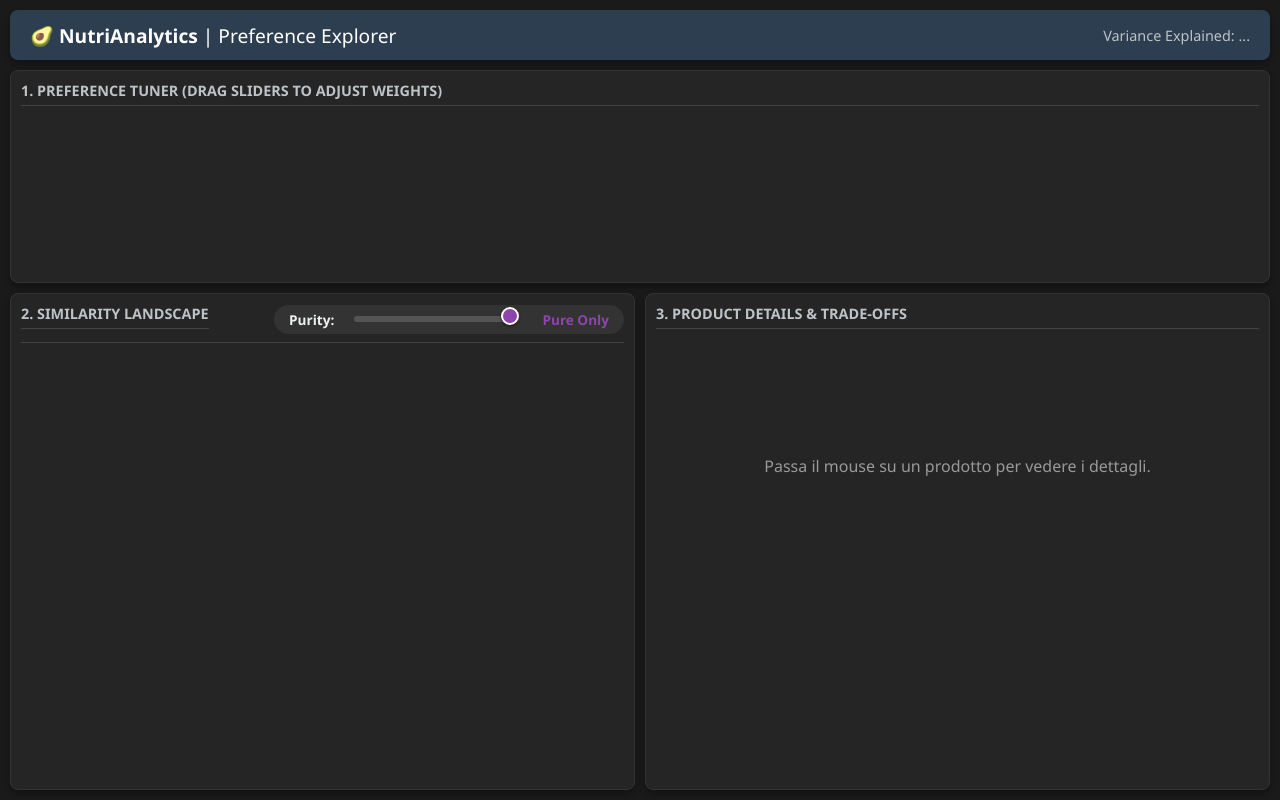
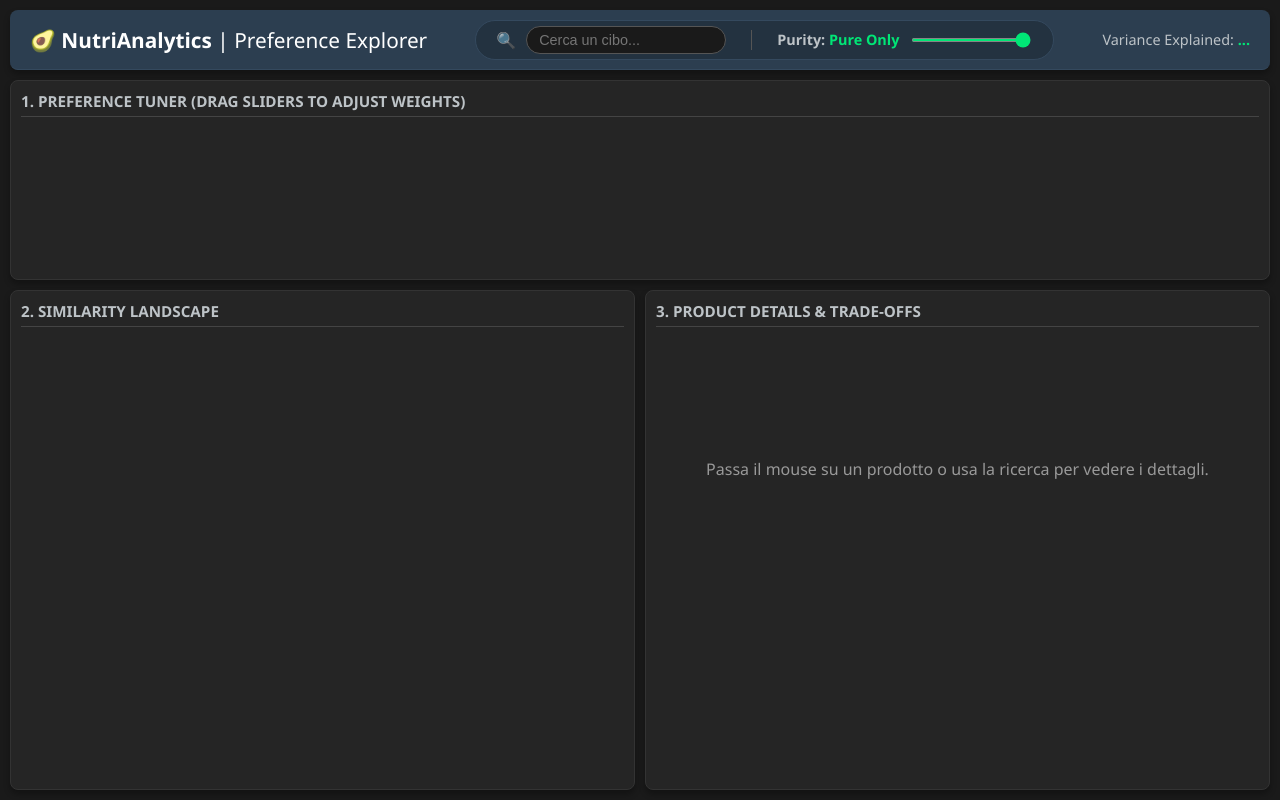
Before and after one commit to lpizzi13/VisualFood, a plain HTML site: page frontend/index.html in a window 1280 px wide. Drawn offline with nearby package versions, Linux system fonts and the light colour scheme; no server answers.

Commit message:
added food search bar, moved purity slider in the header.

```diff
--- a/frontend/index.html
+++ b/frontend/index.html
@@ -11,36 +11,49 @@
     <div id="app-container">
 
         <header>
+            <div class="header-left">
                 <h1>🥑 NutriAnalytics <span style="font-weight:300">| Preference Explorer</span></h1>
+            </div>
+
+            <div class="header-controls">
+
+                <div class="control-group search-group">
+                    <span class="search-icon">🔍</span>
+                    <input type="text" id="product-search" placeholder="Cerca un cibo..." list="food-list">
+                    <datalist id="food-list"></datalist>
+                </div>
+
+                <div class="sep"></div>
+
+                <div class="control-group slider-group">
+                    <label for="dominance-slider">Purity: <span id="dominance-val">Pure Only</span></label>
+                    <input type="range" id="dominance-slider" min="0.3" max="1" step="0.1" value="1">
+                </div>
+            </div>
+
+            <div class="header-right">
                 <div class="stats" id="variance-info">Variance Explained: <span>...</span></div>
+            </div>
         </header>
 
         <div id="parallel-container" class="panel">
             <h2>1. Preference Tuner (Drag sliders to adjust weights)</h2>
             <div id="parallel-chart" class="chart-wrapper"></div>
-            <div id="parallel-legend"></div>
         </div>
 
         <div id="scatter-container" class="panel">
-            <div id="scatter-header">
             <h2>2. Similarity Landscape</h2>
-
-                <div id="scatter-controls">
-                    <label for="dominance-slider">Purity:</label>
-                    <input type="range" id="dominance-slider" min="0.3" max="1.0" step="0.1" value="1.0">
-                    <span id="dominance-val">Pure Only</span>
-                </div>
-            </div>
-
             <div id="scatter-chart" class="chart-wrapper"></div>
         </div>
 
         <div id="detail-container" class="panel">
             <h2>3. Product Details & Trade-offs</h2>
+            <div id="details-container">
                 <div id="detail-content">
                     <p style="color:#999; text-align:center; margin-top:20%">
-                    Passa il mouse su un prodotto per vedere i dettagli.
+                        Passa il mouse su un prodotto o usa la ricerca per vedere i dettagli.
                     </p>
+                </div>
             </div>
         </div>
 
--- a/frontend/style.css
+++ b/frontend/style.css
@@ -1,11 +1,12 @@
 :root {
     /* --- PALETTE DARK MODE --- */
-    --bg-color: #1a1a1a;       /* Sfondo pagina: Grigio quasi nero */
-    --panel-bg: #252525;       /* Sfondo pannelli: Grigio scuro */
-    --header-bg: #2c3e50;      /* Header: Blu notte */
-    --accent: #3498db;         /* Accento: Azzurro */
-    --text-main: #ecf0f1;      /* Testo: Bianco sporco (riposante) */
-    --border-color: #333;      /* Bordi sottili */
+    --bg-color: #1a1a1a;       /* Sfondo pagina */
+    --panel-bg: #252525;       /* Sfondo pannelli */
+    --header-bg: #2c3e50;      /* Header */
+    --accent: #3498db;         /* Accento blu */
+    --green-accent: #00e676;   /* Accento verde (Purity/Search) */
+    --text-main: #ecf0f1;      /* Testo principale */
+    --border-color: #333;      /* Bordi */
     --border-radius: 8px;
 }
 
@@ -22,31 +23,116 @@ body, html {
     overflow: hidden;
 }
 
-/* Layout a Griglia */
+/* --- LAYOUT GRID --- */
 #app-container {
     display: grid;
     height: 100vh;
-    grid-template-rows: 50px 0.6fr 1.4fr;
+    /* Header (60px) | Parallel (40%) | Scatter/Details (Resto) */
+    grid-template-rows: 60px 0.4fr 1fr;
     grid-template-columns: 1fr 1fr;
     gap: 10px;
     padding: 10px;
 }
 
+/* --- HEADER & TOOLBAR LAYOUT --- */
 header {
     grid-column: 1 / -1;
     background-color: var(--header-bg);
     color: white;
     display: flex;
     align-items: center;
-    justify-content: space-between;
+    justify-content: space-between; /* Titolo a sx, Controlli centro, Stats dx */
     padding: 0 20px;
     border-radius: var(--border-radius);
-    box-shadow: 0 4px 6px rgba(0,0,0,0.3); /* Ombra più forte per il dark mode */
+    box-shadow: 0 4px 6px rgba(0,0,0,0.3);
+    border-bottom: 1px solid #34495e;
 }
 
-header h1 { margin: 0; font-size: 1.2rem; }
-header .stats { font-size: 0.9rem; color: #bdc3c7; }
+/* 1. Titolo */
+.header-left h1 {
+    margin: 0;
+    font-size: 1.3rem;
+    white-space: nowrap;
+}
 
+/* 2. Controlli Centrali */
+.header-controls {
+    display: flex;
+    align-items: center;
+    gap: 25px; /* Spazio tra Search e Slider */
+    background: rgba(0,0,0,0.2); /* Leggero sfondo per raggrupparli */
+    padding: 5px 20px;
+    border-radius: 30px;
+    border: 1px solid #34495e;
+}
+
+.control-group {
+    display: flex;
+    align-items: center;
+    gap: 10px;
+}
+
+/* Stile Input Ricerca */
+#product-search {
+    background: #1a1a1a;
+    border: 1px solid #555;
+    color: #fff;
+    padding: 5px 12px;
+    border-radius: 15px;
+    font-size: 0.9rem;
+    width: 200px;
+    outline: none;
+    transition: all 0.2s ease;
+}
+
+#product-search:focus {
+    border-color: var(--green-accent);
+    width: 240px; /* Si allarga al focus */
+    box-shadow: 0 0 5px rgba(0, 230, 118, 0.3);
+}
+
+.search-icon { font-size: 1rem; opacity: 0.7; }
+
+/* Separatore verticale */
+.sep {
+    width: 1px;
+    height: 20px;
+    background-color: #555;
+}
+
+/* Slider Purity nell'Header */
+.slider-group label {
+    font-size: 0.9rem;
+    color: #bdc3c7;
+    font-weight: 600;
+    white-space: nowrap;
+}
+
+#dominance-val {
+    color: var(--green-accent);
+    font-weight: bold;
+    min-width: 40px;
+    display: inline-block;
+}
+
+#dominance-slider {
+    width: 120px;
+    cursor: pointer;
+    accent-color: var(--green-accent);
+    height: 4px;
+    margin-bottom: 2px;
+}
+
+/* 3. Statistiche */
+.stats {
+    font-size: 0.9rem;
+    color: #bdc3c7;
+    font-weight: 500;
+}
+.stats span { color: var(--green-accent); font-weight: bold; }
+
+
+/* --- PANNELLI --- */
 .panel {
     background: var(--panel-bg);
     border-radius: var(--border-radius);
@@ -56,20 +142,20 @@ header .stats { font-size: 0.9rem; color: #bdc3c7; }
     overflow: hidden;
     position: relative;
     box-shadow: 0 4px 6px rgba(0,0,0,0.3);
-    border: 1px solid var(--border-color); /* Bordo sottile per definizione */
+    border: 1px solid var(--border-color);
 }
 
 .panel h2 {
-    margin: 0 0 5px 0;
-    font-size: 0.9rem;
-    color: #bdc3c7; /* Titoli grigio chiaro */
+    margin: 0 0 10px 0;
+    font-size: 0.95rem;
+    color: #bdc3c7;
     text-transform: uppercase;
-    border-bottom: 1px solid #444; /* Linea separatrice più scura */
+    border-bottom: 1px solid #444;
     padding-bottom: 5px;
     flex-shrink: 0;
 }
 
-/* Contenitori per i grafici */
+/* --- GRAFICI --- */
 .chart-wrapper {
     flex-grow: 1;
     width: 100%;
@@ -78,153 +164,46 @@ header .stats { font-size: 0.9rem; color: #bdc3c7; }
     min-height: 0;
 }
 
-/* --- FIX FONDAMENTALE PER GRAFICI D3 IN DARK MODE --- */
-/* Rende bianchi gli assi e le linee che di default sono neri */
-.domain, .tick line {
-    stroke: #7f8c8d !important;
-}
-.tick text {
-    fill: #bdc3c7 !important;
-}
-
-/* Posizionamento Griglia */
 #parallel-container { grid-column: 1 / -1; grid-row: 2 / 3; }
 #scatter-container { grid-column: 1 / 2; grid-row: 3 / 4; }
 #detail-container { grid-column: 2 / 3; grid-row: 3 / 4; }
-#parallel-chart {
-    width: 100%;
-    height: 100%;
-    /* Nessun transform o transition complesso qui */
-}
 
-/* Stile del Tooltip (Dark) */
+/* --- FIX GRAFICI D3 DARK MODE --- */
+.domain, .tick line { stroke: #7f8c8d !important; }
+.tick text { fill: #bdc3c7 !important; }
+
+/* --- TOOLTIP --- */
 .d3-tooltip {
     position: absolute;
-    background-color: rgba(0, 0, 0, 0.95); /* Nero profondo */
+    background-color: rgba(0, 0, 0, 0.95);
     color: white;
     padding: 12px;
     border-radius: 6px;
     font-size: 0.85rem;
     pointer-events: none;
     box-shadow: 0 4px 12px rgba(0,0,0,0.5);
-    border: 1px solid #444; /* Bordo sottile */
+    border: 1px solid #555;
     z-index: 1000;
     visibility: hidden;
     max-width: 250px;
-    transform: translate(-50%, -100%);
 }
 
-.d3-tooltip h4 {
-    margin: 0 0 5px 0;
-    font-size: 1rem;
-    color: #3498db;
-    border-bottom: 1px solid #555;
-    padding-bottom: 3px;
+/* --- TABELLA DETTAGLI (Pannello 3) --- */
+.comparison-table {
+    width: 100%;
+    border-collapse: collapse;
+    margin-top: 10px;
+    font-size: 0.9rem;
 }
 
-.d3-tooltip p {
-    margin: 2px 0;
-    font-size: 0.8rem;
-    color: #ddd;
+.comparison-table th, .comparison-table td {
+    padding: 8px;
+    text-align: center;
+    border-bottom: 1px solid #444;
 }
 
-/* --- CONTROLLI SCATTERPLOT (Adattati al Dark Mode) --- */
-
-#scatter-header {
-    display: flex;
-    justify-content: space-between;
-    align-items: center;
-    border-bottom: 1px solid #444; /* Linea scura */
-    padding-bottom: 8px;
-    margin-bottom: 10px;
-    gap: 10px;
-    flex-wrap: wrap;
+.comparison-table th:first-child,
+.comparison-table td:first-child {
+    text-align: left;
+    color: #bdc3c7;
 }
-
-/* Contenitore slider: Sfondo scuro (#333) invece che chiaro */
-#scatter-controls {
-    display: flex;
-    align-items: center;
-    gap: 10px;
-    font-size: 0.85rem;
-    background: #333; /* Sfondo scuro per il box controlli */
-    padding: 5px 15px;
-    border-radius: 20px;
-
-    /* RESPONSIVITÀ */
-    flex-grow: 1;
-    max-width: 350px;
-    min-width: 200px;
-}
-
-/* Label bianca */
-#scatter-controls label {
-    font-weight: 600;
-    color: var(--text-main);
-    white-space: nowrap;
-}
-
-/* INPUT SLIDER: Design Viola su sfondo scuro */
-#dominance-slider {
-    -webkit-appearance: none;
-    flex-grow: 1;
-    width: auto;
-    min-width: 50px;
-    margin: 0 10px;
-    height: 6px;
-    background: #555; /* Barra grigio medio (più scura) */
-    border-radius: 3px;
-    outline: none;
-}
-
-/* Manico (Thumb) - Chrome/Safari */
-#dominance-slider::-webkit-slider-thumb {
-    -webkit-appearance: none;
-    appearance: none;
-    width: 18px;
-    height: 18px;
-    border-radius: 50%;
-    background: #8e44ad;      /* VIOLA */
-    cursor: pointer;
-    border: 2px solid #fff;   /* Bordo bianco per contrasto */
-    box-shadow: 0 1px 3px rgba(0,0,0,0.5);
-    margin-top: -6px;
-    transition: transform 0.1s ease;
-}
-
-#dominance-slider::-webkit-slider-thumb:active {
-    transform: scale(1.2);
-    background: #9b59b6; /* Viola leggermente più chiaro al click */
-}
-
-/* Manico (Thumb) - Firefox */
-#dominance-slider::-moz-range-thumb {
-    width: 18px;
-    height: 18px;
-    border: 2px solid #fff;
-    border-radius: 50%;
-    background: #8e44ad;
-    cursor: pointer;
-    box-shadow: 0 1px 3px rgba(0,0,0,0.5);
-}
-
-/* Testo valore (Viola) */
-#dominance-val {
-    color: #8e44ad;
-    font-weight: bold;
-    white-space: nowrap;
-    min-width: 70px;
-    text-align: right;
-}
-
-/* MOBILE FIX */
-@media (max-width: 600px) {
-    #scatter-header {
-        flex-direction: column;
-        align-items: flex-start;
-    }
-    #scatter-controls {
-        width: 100%;
-        max-width: none;
-    }
-}
```
Also changed, not shown: frontend/main.js (+61 -0 lines). Lines whose indentation alone changed are shown as unchanged.
